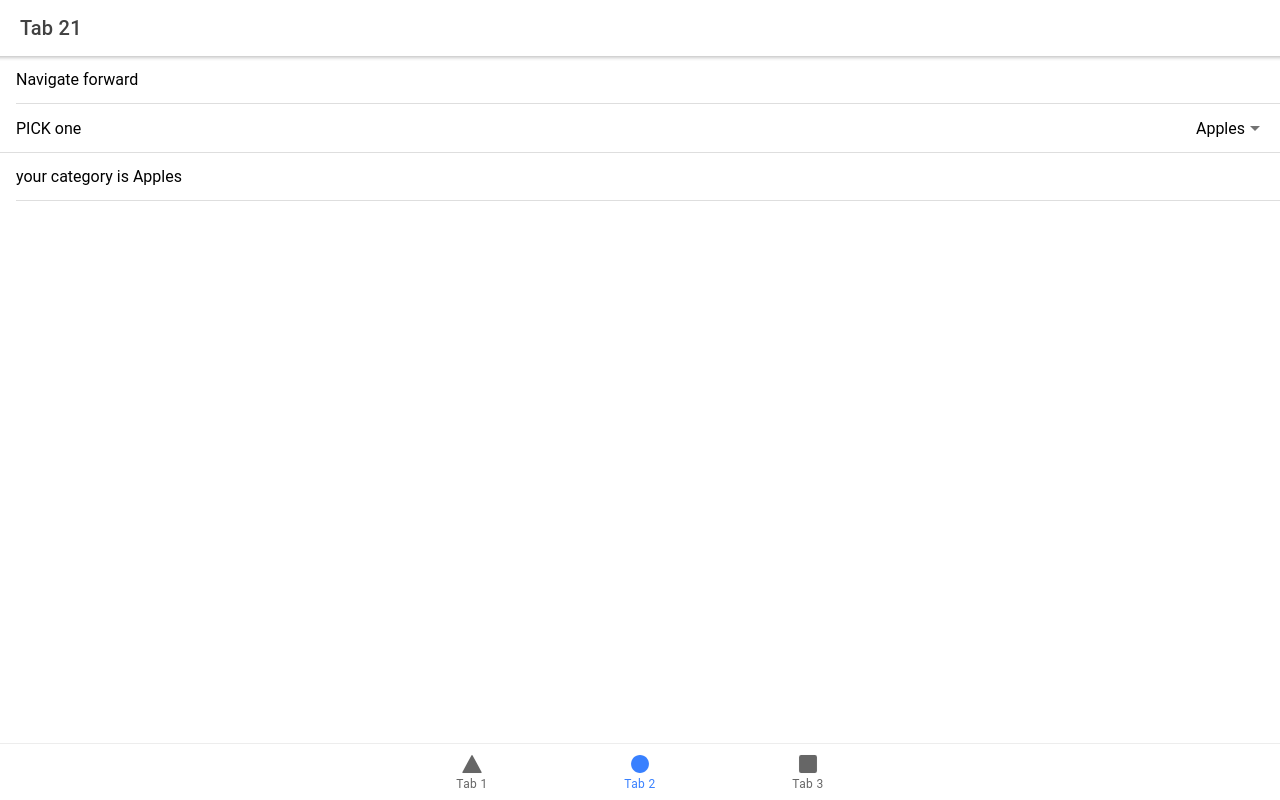
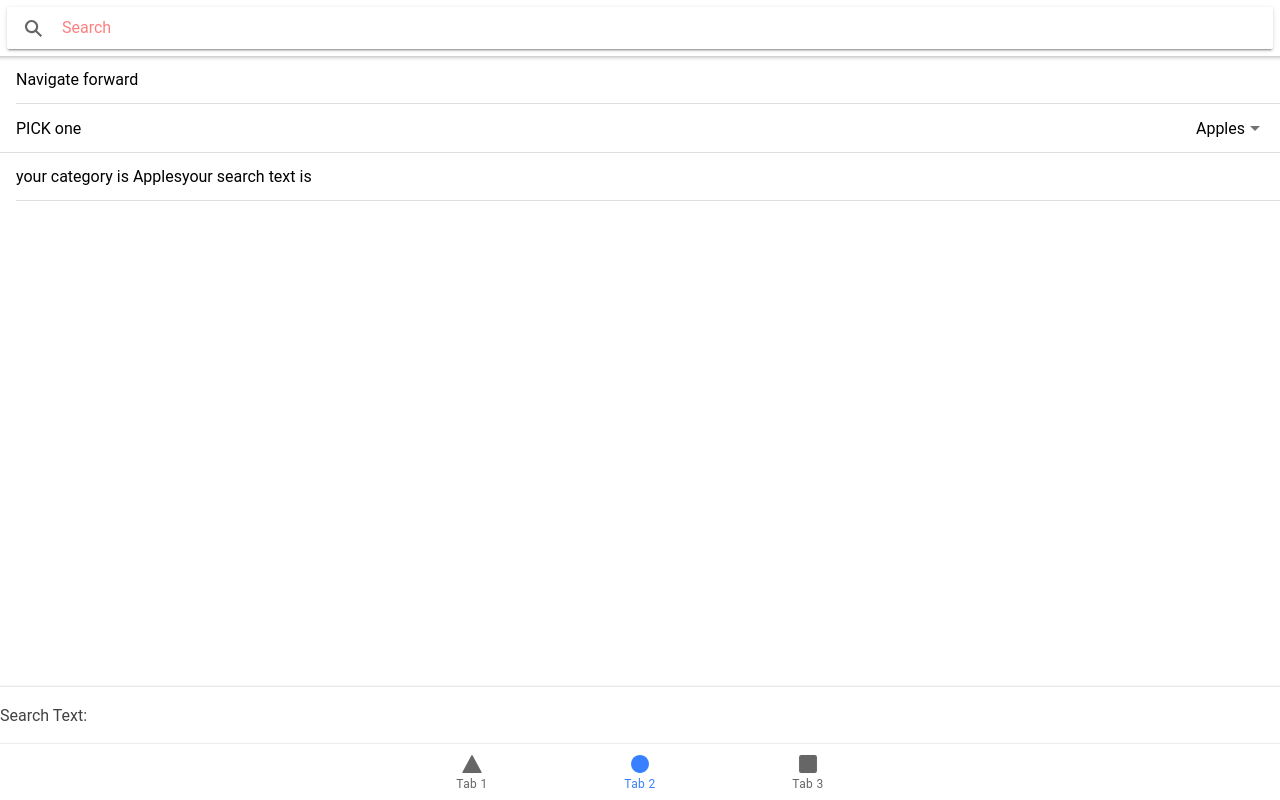
Before and after one commit to goodtoseeu57/ionic-react-chat-app, a React (Create React App) app: page /tab2 in a window 1280 px wide. Built offline with nearby package versions, Linux system fonts and the light colour scheme.

Commit message:
initial commit

```diff
--- a/src/App.tsx
+++ b/src/App.tsx
@@ -14,6 +14,7 @@ import { ellipse, square, triangle } from 'ionicons/icons';
 import Tab1 from './pages/Tab1';
 import Tab2 from './pages/Tab2';
 import Tab3 from './pages/Tab3';
+import Post from './pages/post'
 import SelectMode from './pages/SelectMode';
 
 /* Core CSS required for Ionic components to work properly */
@@ -57,6 +58,7 @@ const App: React.FC = () => (
             <Route exact path="/">
               <Redirect to="/tab2"/>
             </Route>
+            <Route exact path="/post/:id" component={Post}/>
           </Switch>
         </IonRouterOutlet>
         <IonTabBar slot="bottom">
--- /dev/null
+++ b/src/pages/PostCard.tsx
@@ -0,0 +1,32 @@
+import React from 'react'
+import { IonCard, IonCardContent, IonCardHeader, IonCardSubtitle, IonCardTitle, useIonRouter } from "@ionic/react";
+
+interface Post {
+  id: string,
+  title: string,
+  body?: string
+}
+
+type Props = {
+  post: Post,
+}
+
+const PostCard: React.FC<Props> = ({post}) => {
+
+  return (
+    <IonCard>
+      <IonCardHeader>
+        <IonCardSubtitle>Card Subtitle</IonCardSubtitle>
+        <IonCardTitle> {post.title} </IonCardTitle>
+      </IonCardHeader>
+      <IonCardContent>
+        {post?.body ??
+          `Keep close to Nature's heart... and break clear away, once in awhile,
+          and climb a mountain or spend a week in the woods. Wash your spirit clean.`
+        }
+      </IonCardContent>
+    </IonCard>
+  )
+}
+
+export default PostCard;
--- a/src/pages/Tab2.css
+++ b/src/pages/Tab2.css
@@ -0,0 +1,3 @@
+.ion-search-bar {
+    --color: red;
+}
--- a/src/pages/Tab2.tsx
+++ b/src/pages/Tab2.tsx
@@ -1,4 +1,4 @@
-import { IonContent, IonItem, IonHeader, IonNavLink, IonPage, IonTitle, IonToolbar, IonSelect, IonSelectOption, IonLabel } from '@ionic/react';
+import { IonContent, IonItem, IonHeader, IonFooter, IonNavLink, IonPage, IonTitle, IonToolbar, IonSelect, IonSelectOption, IonLabel, IonSearchbar } from '@ionic/react';
 import './Tab2.css';
 import { useState } from "react";
 
@@ -6,12 +6,17 @@ import { useState } from "react";
 const Tab2: React.FC = () => {
 
   const [category, setCategory] = useState('Apples')
+  const [searchText, setSearchText] = useState('')
+
 
   return (
     <IonPage>
       <IonHeader>
+
         <IonToolbar>
-          <IonTitle>Tab 21</IonTitle>
+          <IonSearchbar className="ion-search-bar" value={searchText} onIonFocus={() => console.log('focused')} onIonBlur={() => console.log('blured')}
+                        onIonChange={e => setSearchText(e.detail.value!)}
+                        debounce={1000}></IonSearchbar>
         </IonToolbar>
       </IonHeader>
       <IonContent fullscreen>
@@ -31,9 +36,15 @@ const Tab2: React.FC = () => {
 
         <IonItem>
           your category is {category}
+          your search text is {searchText}
         </IonItem>
 
       </IonContent>
+      <IonFooter>
+        <IonToolbar>
+          Search Text: {searchText ?? '(none)'}
+        </IonToolbar>
+      </IonFooter>
     </IonPage>
   );
 };
--- a/src/pages/Tab3.tsx
+++ b/src/pages/Tab3.tsx
@@ -1,9 +1,11 @@
-import { IonCard, IonContent, IonHeader, IonPage, IonTitle, IonToolbar, IonCardHeader, IonCardSubtitle, IonCardTitle, IonCardContent } from '@ionic/react';
+import { IonCard, IonContent, IonHeader, IonPage, IonTitle, IonToolbar, IonCardHeader, IonCardSubtitle, IonCardTitle, IonCardContent, useIonRouter } from '@ionic/react';
 import ExploreContainer from '../components/ExploreContainer';
 import './Tab3.css';
 import { usePosts } from "./graph-ql-request";
 import { useEffect, useRef, useState } from "react";
 import useOnScreen from "./useOnScreen";
+import PostCard from "./PostCard";
+import Loading from "./loading";
 
 const Tab3: React.FC = () => {
 
@@ -12,11 +14,17 @@ const Tab3: React.FC = () => {
 
 
   const {data, isLoading, error} = usePosts({queryKey: {page: page, limit: limit}})
-  console.log(data);
 
   const lastElementRef = useRef(null)
 
   const isOnScreen = useOnScreen(lastElementRef);
+
+
+  const router = useIonRouter();
+  const navigateToPost = (id: string) => {
+    console.log(id);
+    router.push(`/post/${id}`)
+  }
 
 
   return (
@@ -29,25 +37,15 @@ const Tab3: React.FC = () => {
       <IonContent fullscreen>
         <IonHeader collapse="condense">
           <IonToolbar>
-            <IonTitle data-testid="my-test"  size="large">Tab 3</IonTitle>
+            <IonTitle data-testid="my-test" size="large">Tab 3</IonTitle>
           </IonToolbar>
         </IonHeader>
 
         <div>
-          {isLoading ? <p> is loading</p> : data?.map((d: any) => (
-            <div key={d.id}>
-              <IonCard>
-                <IonCardHeader>
-                  <IonCardSubtitle>Card Subtitle</IonCardSubtitle>
-                  <IonCardTitle> {d.title} </IonCardTitle>
-                </IonCardHeader>
-                <IonCardContent>
-                  Keep close to Nature's heart... and break clear away, once in awhile,
-                  and climb a mountain or spend a week in the woods. Wash your spirit clean.
-                </IonCardContent>
-              </IonCard>
+          {isLoading ? <Loading/> : data?.map((d: any) => (
+            <div onClick={() => navigateToPost(d.id)} key={d.id}>
+              <PostCard post={d}/>
             </div>
-
           ))}
           <div ref={lastElementRef}></div>
         </div>
--- /dev/null
+++ b/src/pages/loading.tsx
@@ -0,0 +1,12 @@
+import { IonSpinner } from "@ionic/react";
+
+
+const Loading = () => {
+  return (
+    <div style={{height: '80vh', display: 'flex', justifyContent: 'center', alignItems: 'center'}}>
+      <IonSpinner/>
+    </div>
+  )
+}
+
+export default Loading;
--- /dev/null
+++ b/src/pages/post.tsx
@@ -0,0 +1,18 @@
+import React from 'react';
+import { useParams } from 'react-router'
+import { usePost } from "./graph-ql-request";
+import PostCard from "./PostCard";
+
+const Post = () => {
+
+  const {id} = useParams<{ id: string }>();
+  const {data, isLoading, error} = usePost({queryKey: {postId: id}})
+  console.log(data)
+
+  return (<div>
+      {isLoading ? <p> is loading</p> : <PostCard post={data}/>}
+    </div>
+  )
+}
+
+export default Post
```
